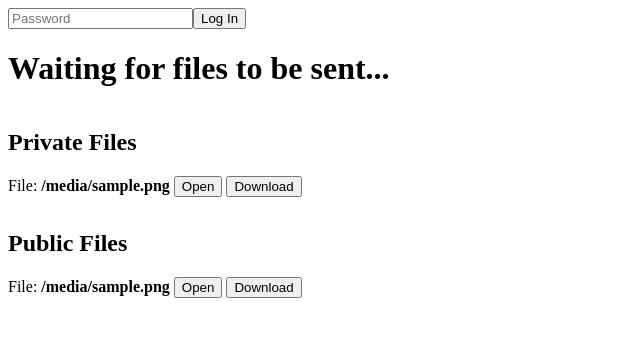
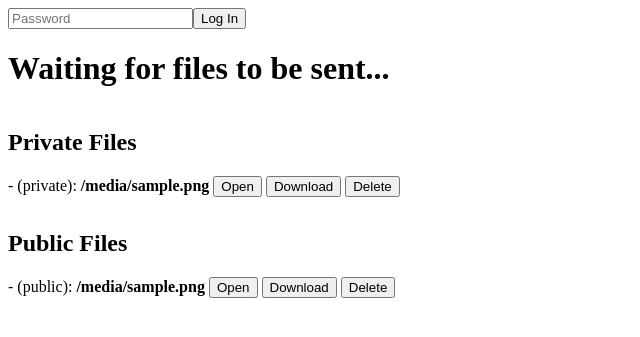
Before and after one commit to Thecnopapa/iainvisa, a Flask app: template templates/file_waiting.html in a window 1280 px wide. Shown: the top 337 px of the page, without its empty margins (0-640 px from the left). Run offline with Flask 3, Linux system fonts and the light colour scheme; the template is opened without the code that fills it: most values are stand-ins (such as "Sample title", 1, 10 or a date in 2020); parts of the project's set-up code (start-up, migrations or seed data) failed here and were passed over.

Commit message:
FTS rework

```diff
--- a/main.py
+++ b/main.py
@@ -1,7 +1,7 @@
 import os, sys, json, subprocess
 
 import flask
-from flask import Flask, redirect, render_template, send_from_directory, request, send_file
+from flask import Flask, redirect, render_template, send_from_directory, request, send_file, session, make_response
 from utils import *
 from werkzeug.utils import secure_filename
 from google.cloud import storage
@@ -10,7 +10,7 @@ from google.cloud import storage
 
 
 
-FETCH_SECRETS = bool(int(os.environ.get("FETCH_SECRETS", 1)))
+FETCH_SECRETS = bool(int(os.environ.get("FETCH_SECRETS", 0)))
 
 if FETCH_SECRETS:
     from google.cloud import secretmanager
@@ -37,20 +37,45 @@ if FETCH_SECRETS:
         print(" * Failed to load secrets")
         raise
 
+
+if os.environ.get("FLASK_KEY", None) is None:
+    with open(".secure/FLASK_KEY") as f:
+        os.environ["FLASK_KEY"] = f.read()
+
+if os.environ.get("FILE_SEND_KEY", None) is None:
+    with open(".secure/FILE_SEND_KEY") as f:
+        os.environ["FILE_SEND_KEY"] = f.read()
+
+
 storage_client = storage.Client(project="iainvisa")
 db = storage_client.bucket("iv_fts")
+runs_db = storage_client.bucket("iv_tensorboard")
 
 
 app = Flask(__name__)
-with open(".secure/FLASK_KEY") as f:
-    app.config["SECRET_KEY"] = f.read()
 
-app.config['UPLOAD_FOLDER'] = "uploads"
-app.config['PUBLIC_UPLOAD_FOLDER'] = "public_uploads"
+app.config["SECRET_KEY"] = os.environ["FLASK_KEY"]
+
+
+if os.path.exists("/fts"):
+    app.config["UPLOAD_FOLDER"] = "/fts/private"
+    app.config['PUBLIC_UPLOAD_FOLDER'] = "/fts/public"
+
+else:
+    app.config['UPLOAD_FOLDER'] = "uploads"
+    app.config['PUBLIC_UPLOAD_FOLDER'] = "public_uploads"
+
+
+if os.path.exists("/runs"):
+    app.config["RUNS_FOLDER"] = "/runs"
+
+else:
+    app.config["RUNS_FOLDER"] = "runs"
+
 os.makedirs(app.config['UPLOAD_FOLDER'], exist_ok=True)
 os.makedirs(app.config['PUBLIC_UPLOAD_FOLDER'], exist_ok=True)
-app.config['DOWNLOAD_FOLDER'] = "downloads"
-os.makedirs(app.config['DOWNLOAD_FOLDER'], exist_ok=True)
+os.makedirs(app.config['RUNS_FOLDER'], exist_ok=True)
+
 
 
 
@@ -70,6 +95,10 @@ os.makedirs(app.config['DOWNLOAD_FOLDER'], exist_ok=True)
 
 
 @app.route("/")
+def menu():
+    return render_template("menu.html")
+
+
 @app.route("/cv")
 @app.route("/portfolio/")
 @app.route("/portfolio/academic")
@@ -175,129 +204,177 @@ def bioiain_docs(path=None):
     return mod.html()
 
 
+
+
+
+@app.post("/files/login")
+def fts_login():
+    key = request.json.get("key", None)
+
+    resp = make_response("Key saved")
+    resp.set_cookie("key", key)
+    return resp
+
+
+
 @app.route("/files/")
-def redirect_to_await():
-    return redirect("/files/await/")
-@app.route("/files/await/")
 def await_files():
 
-    key = request.args.get('key', None)
-    with open(".secure/FILE_SEND_KEY") as f:
-        file_send_key = f.read()
+    key = request.cookies.get("key", None)
+
     DB_TIMEOUT = False
-    public_files = {
-        "fast": os.listdir(app.config['PUBLIC_UPLOAD_FOLDER'])
-    }
-    try:
-        public_files["slow"] = [b.name.split("/")[-1] for b in db.list_blobs(prefix="public/", include_folders_as_prefixes=False) if not b.name.endswith("/")]
-    except:
-        DB_TIMEOUT=True
+    public_files = os.listdir(app.config['PUBLIC_UPLOAD_FOLDER'])
 
-    if key == file_send_key and key is not None:
-        files = {
-            "fast": os.listdir(app.config['UPLOAD_FOLDER']),
-        }
-        try:
-            files["slow"] = [b.name.split("/")[-1] for b in db.list_blobs(prefix="private/", include_folders_as_prefixes=False) if not b.name.endswith("/")]
-        except:
-            DB_TIMEOUT = True
+    if key == os.environ["FILE_SEND_KEY"] and key is not None:
+        files = os.listdir(app.config['UPLOAD_FOLDER'])
         return render_template("file_waiting.html", request=request, files=files, public_files=public_files, DB_TIMEOUT=DB_TIMEOUT)
     else:
         return render_template("file_waiting.html", request=request, files=None, public_files=public_files, DB_TIMEOUT=DB_TIMEOUT)
 
 
-@app.route("/files/download/<fname>/")
-def download_file(fname=None):
+@app.route("/files/<folder>/<fname>/", methods=["GET", "POST"])
+def download_file(fname, folder):
+    key = request.cookies.get("key", None)
+    fname = secure_filename(fname)
+    folder = secure_filename(folder)
+
+    try:
+        if folder == "public":
+            return send_from_directory(app.config['PUBLIC_UPLOAD_FOLDER'], fname)
+        elif folder == "private":
+            if key == os.environ["FILE_SEND_KEY"] and key is not None:
+                return send_from_directory(app.config['UPLOAD_FOLDER'], fname)
+            else:
+                return render_template("login.html")
+        else:
+            return f"\n * [404] Folder not found: {folder}\n", 404
+    except:
+        return f"\n * [404] File not found: {folder}/{fname}\n", 404
 
 
-    with open(".secure/FILE_SEND_KEY") as f:
-        file_send_key = f.read()
 
-    print("Downloading file...")
+@app.route("/files/", methods=["DELETE"])
+def delete_file():
+    key = request.cookies.get("key", None)
+    if key == os.environ["FILE_SEND_KEY"] and key is not None:
+        fname = secure_filename(request.json.get("fname", None))
+        folder = secure_filename(request.json.get("folder", None))
+        if folder == "public":
+            os.remove(os.path.join(app.config['PUBLIC_UPLOAD_FOLDER'], fname))
+        elif folder == "private":
+            os.remove(os.path.join(app.config['UPLOAD_FOLDER'], fname))
 
-    key = request.args.get('key', None)
-
-    if key == file_send_key and key is not None:
-        try:
-            fname = secure_filename(fname)
-            fpath = os.path.join(app.config['UPLOAD_FOLDER'], fname)
-            return send_file(fpath)
-        except:
-            return f"\n * [404] File not found ({fname})", 404
+        return "\n * [200] File deleted.\n", 200
     else:
-        return render_template("login.html")
+        return f"\n * [403] INVALID KEY: {key}\n", 403
 
 
-@app.route("/files/download/public/<fname>/")
-def download_public_file(fname=None):
-
-    print("Downloading file...")
-    try:
-        fname = secure_filename(fname)
-        fpath = os.path.join(app.config['PUBLIC_UPLOAD_FOLDER'], fname)
-        return send_file(fpath)
-    except:
-        return f"\n * [404] File not found ({fname})", 404
+@app.route("/files/", methods=["PUT"])
+def upload_file():
+    req = request.get_json()
+    file= req.get("file", None)
+    print(file)
+    print(req)
+    return "\n * [200] File deleted.\n", 200
 
 
-@app.route("/storage/download/<fname>/")
-def download_file_storage(fname=None):
+@app.route("/runs/", methods=["GET", "DELETE", "PUT"])
+def update_run():
+
+    print(request.__dict__)
+    print(request.form)
+    print(request.headers)
+    boundary = bytes(request.headers.get("Content-Type").split(";")[1].split("=")[1].strip(), encoding="utf-8")
+    print("BOUNDARY:", boundary)
+    total_bytes = int(request.headers.get('content-length'))
+    remaining_bytes = total_bytes
+    chunk_size = 4080
+    reading_header = True
+    header_stream = b""
+    while reading_header and remaining_bytes > 0:
+
+        header_stream += request.stream.read(chunk_size)
+        remaining_bytes -= chunk_size
+        print(header_stream)
+        if boundary in header_stream:
+            sections = header_stream.split(boundary)
+            for section in raw:
+                section_is_data=False
+                section_is_json=False
+                if section == b"--":
+                    continue
+                if "file=" in section:
+                    section_is_data=True
+
+                elif "json=" in section:
+                    if section.endswith(b"--"):
+                        sections.append(section)
+                        header_stream = header_stream[:len(header_stream) - len(section) - len(boundary)]
+                print(section[:50])
+
+        reading_header = False
+
+    data = request.data.split(boundary)
+    for d in data:
+        if len(d) < 1000:
+            print(">", d, len(d))
+            print(json.dumps(str(d), indent=4))
+        else:
+            print(">...", len(d))
+
+    #key = request.json.get("key", None)
+    return ""
+
+    if key == os.environ["FILE_SEND_KEY"] and key is not None:
+        try:
+            folder = secure_filename(request.json.get("folder", None))
+            fname = secure_filename(request.json.get("fname", None))
+            run = secure_filename(request.json.get("run", None))
+            assert folder is not None
+            assert fname is not None
+            assert run is not None
+        except:
+            return f"\n * [404] File not found\n", 404
+
+        if request.method == "GET":
+            print(request.__dict__)
+            return send_from_directory(app.config['RUNS_FOLDER'], folder, run, fname)
+        elif request.method == "DELETE":
+            try:
+                os.remove(os.path.join(app.config['RUNS_FOLDER'], folder, run, fname))
+                return f"\n * [200] File deleted.\n", 200
+            except:
+                return f"\n * [500] File not deleted: {folder}/{run}/{fname}\n", 404
+
+        elif request.method == "PUT":
+            total_bytes = int(request.headers.get('content-length'))
+            if total_bytes <= 0:
+                return "\n * [406] Empty file provided\n", 406
+            elif total_bytes / 1000000 > 256:
+                return f"\n * [413] File too large (max 256 MB) provided: {total_bytes / 1000000:.2f} MB\n", 413
+            bytes_left = int(request.headers.get('content-length'))
+            chunk_size = 5120
+
+            path = os.path.join(app.config['RUNS_FOLDER'], folder, run, fname)
+            os.makedirs(os.path.dirname(path), exist_ok=True)
+            try:
+                with open(path, "wb") as f:
+                    while bytes_left > 0:
+                        chunk = request.stream.read(chunk_size)
+                        f.write(chunk)
+                        bytes_left -= len(chunk)
+                        if not FETCH_SECRETS:
+                            print(f"Uploading file... {(total_bytes - bytes_left) / total_bytes * 100:3.0f}%", end="\r")
+            except:
+                os.remove(path)
+                return f"\n * [500] File upload incomplete! ({(total_bytes - bytes_left) / total_bytes * 100:3.0f}% of {total_bytes / 1000000:.2f} MB)\n", 500
+
+        else:
+            return f"\n * [503] METHOD NOT VALID: {request.method}\n", 503
 
 
-    with open(".secure/FILE_SEND_KEY") as f:
-        file_send_key = f.read()
-
-    print("Downloading file...")
-
-    key = request.args.get('key', None)
-
-    if key == file_send_key and key is not None:
-        try:
-            fname = secure_filename(fname)
-            blob = db.blob(f"private/{fname}")
-            path = os.path.join(app.config['DOWNLOAD_FOLDER'], fname)
-            blob.download_to_file(open(path, "wb"))
-            return send_file(path, download_name=fname)
-        except:
-            return f"\n * [404] File not found ({fname})", 404
-    else:
-        return render_template("login.html")
-
-@app.route("/storage/download/public/<fname>/")
-def download_public_file_storage(fname=None):
-
-    print("Downloading file...")
-    try:
-        fname = secure_filename(fname)
-        blob = db.blob(f"public/{fname}")
-        path = os.path.join(app.config['DOWNLOAD_FOLDER'], fname)
-        blob.download_to_file(open(path, "wb"))
-        return send_file(path, download_name=fname)
-    except:
-        return f"\n * [404] File not found ({fname})", 404
-
-@app.post("/storage/delete")
-def delete_file_storage():
 
 
-    with open(".secure/FILE_SEND_KEY") as f:
-        file_send_key = f.read()
-
-    print("Deleting file...")
-
-    key = request.json.get('key', None)
-    public = request.json.get('public', False)
-    fname = secure_filename(request.json.get('fname', False))
-
-
-    if key == file_send_key and key is not None:
-        fname = secure_filename(fname)
-        if public:
-            blob = db.blob(f"public/{fname}")
-        else:
-            blob = db.blob(f"private/{fname}")
-        blob.delete()
-        return "\n * [200] File deleted!\n", 200
     else:
         return f"\n * [403] INVALID KEY: {key}\n", 403
 
@@ -310,19 +387,17 @@ def send_files():
 
     key = request.args.get('key', "")
 
-    with open(".secure/FILE_SEND_KEY") as f:
-        file_send_key = f.read()
+    print("KEY:", key)
+    if key == "":
+        key = None
 
-    print("KEY:", key)
-
-    if key == file_send_key and key != "":
+    if key == os.environ["FILE_SEND_KEY"] and key is not None:
         print(request.headers)
         fname = secure_filename(request.headers.get("fname", "upload.file"))
         if fname == "":
             fname="upload.file"
 
         public = int(request.headers.get('public', False))
-        store = int(request.headers.get('store', False))
 
         total_bytes = int(request.headers.get('content-length'))
         if total_bytes <= 0:
@@ -349,24 +424,10 @@ def send_files():
             os.remove(path)
             return f"\n * [500] File upload incomplete! ({(total_bytes-bytes_left)/total_bytes*100:3.0f}% of {total_bytes/1000000:.2f} MB)\n", 500
 
-        if store:
-            try:
-                bucket = "private"
-                if public:
-                    bucket = "public"
-                new_blob = db.blob(f"{bucket}/{fname}")
-                new_blob.upload_from_filename(path)
-                prefix="storage"
-                os.remove(path)
-            except:
-                os.remove(path)
-                return "\n * [504] Upload to cloud storage failed\n", 504
-        else:
-            prefix="files"
 
-        download_link = f"{request.host_url}/{prefix}/download/{fname}"
+        download_link = f"{request.host_url}files/private/{fname}"
         if public:
-            download_link = f"{request.host_url}/{prefix}/download/public/{fname}"
+            download_link = f"{request.host_url}files/public/{fname}"
         return f"\n * [200] File uploaded! ({(total_bytes-bytes_left)/total_bytes*100:3.0f}% of {total_bytes/1000000:.2f} MB)\n * Download from: {download_link}\n", 200
 
     else:
--- a/static/scripts/files.js
+++ b/static/scripts/files.js
@@ -3,83 +3,52 @@
 
 
 
-
-let PAGE_IDLE = false;
-
-
-async function reloadPage(){
-	if (PAGE_IDLE){
-		console.log("Reloading Page...");
-		window.location.reload();
-	}
-}
-
-
-
-async function goToFile(fname, download=false, publicfile=false, storage_type="fast"){
-	PAGE_IDLE = false;
+async function goToFile(fpath, method, button=undefined) {
 	let url = new URL(window.location.href);
-	let key = url.searchParams.get("key");
-	let prefix="files"
-	if (storage_type==="fast"){
-		prefix="files"
-	} else if (storage_type==="slow"){
-		prefix="storage"
-	}
-	if (download){
+	let folder = fpath.split("/")[0]
+	let fname = fpath.split("/")[1]
+	console.log(folder, fname)
+	if (method === "DOWNLOAD"){
 		const link = document.createElement("a");
-		if (publicfile){
-			link.href = "/"+prefix+"/download/public/" + fname +"?key=" + key;
-
-		} else{
-			link.href = "/"+prefix+"/download/" + fname +"?key=" + key;
-		}
+		link.href = `/files/${folder}/${fname}`
 		console.log(link.href);
 		link.download = fname;
 		link.click();
 
-	} else {
-		let u = undefined
-		if (publicfile){
-			u = "/"+prefix+"/download/public/" + fname +"?key=" + key;
+	} else if (method === "OPEN") {
+		let u = `/files/${folder}/${fname}`
+		console.log(u);
+		window.open(u, '_blank').focus();
 
+	} else if (method === "DELETE") {
+		let resp = fetch(`/files/`, {
+			method: "DELETE",
+			headers: { 'Content-Type': 'application/json' },
+			body: JSON.stringify({
+				fname: fname,
+				folder: folder,
+			})
+		}).then((response) => {
+			if (response.ok) {
+				button.style.backgroundColor = "lightgreen";
+				console.log(response);
+				window.location.reload();
+			} else {
+				console.log(response);
+				button.style.backgroundColor = "red";
+			}
 
-		} else {
-			u = "/"+prefix+"/download/" + fname +"?key=" + key;
-		}
-		//u = window.location.protocol+window.location.host + u;
-		console.log(u);
-
-		window.open(u, '_blank').focus();
+		})
 	}
-
-	PAGE_IDLE = true;
 }
 
-
-async function deleteFile(fname, publicfile=false){
-	let url = new URL(window.location.href);
-	let key = url.searchParams.get("key");
-	let resp = fetch(`/storage/delete`, {
+async function login(){
+	await fetch(`/files/login`, {
 		method: "POST",
-		headers: { 'Content-Type': 'application/json' },
+		headers: {"Content-Type": "application/json"},
 		body: JSON.stringify({
-			fname: fname,
-			public: publicfile,
-			key:key,
+			key:document.querySelector("#password").value
 		})
-	}).then((response) => {
-		console.log(response);
-		window.location.reload();
 	})
+	window.location.reload();
 }
-
-
-
-
-async function login(){
-	window.open(window.location.pathname + "?key=" + document.querySelector("#password").value, "_self");
-}
-
-
-//setTimeout(reloadPage, 10000);
--- a/templates/file_waiting.html
+++ b/templates/file_waiting.html
@@ -24,29 +24,21 @@
     {%  if files %}
         <h2>Private Files</h2>
 
-        {% for k, fs in files.items() %}
-            {% for file in fs %}
-            <span class="{{ k }}">File: <b>{{file}}</b>
-                <button class="file-button open" onclick="goToFile('{{ file }}', false, false, '{{ k }}')">Open</button>
-                <button class="file-button download" onclick="goToFile('{{ file }}', true, false, '{{ k }}')">Download</button>
-                {% if k == "slow" %}
-                <button class="file-button delete" onclick="deleteFile('{{ file }}', false)">Delete</button>
-                {% endif %}
+        {% for file in files %}
+            <span class="public file"> - (private):  <b>{{file}}</b>
+                <button class="file-button open" onclick="goToFile('private/{{ file }}', 'OPEN')">Open</button>
+                <button class="file-button download" onclick="goToFile('private/{{ file }}', 'DOWNLOAD')">Download</button>
+                <button class="file-button delete" onclick="goToFile('private/{{ file }}', 'DELETE', this)">Delete</button>
             </span>
-            {% endfor %}
         {% endfor %}
     {% endif %}
     <h2>Public Files</h2>
-    {% for k, pfs in public_files.items() %}
-        {% for file in pfs %}
-        <span class="{{ k }}">File: <b>{{file}}</b>
-            <button class="file-button open" onclick="goToFile('{{ file }}', false, true, '{{ k }}')">Open</button>
-            <button class="file-button download" onclick="goToFile('{{ file }}', true, true, '{{ k }}')">Download</button>
-            {% if k == "slow" %}
-            <button class="file-button delete" onclick="deleteFile('{{ file }}', true)">Delete</button>
-            {% endif %}
+    {% for file in public_files %}
+        <span class="public file"> - (public): <b>{{file}}</b>
+            <button class="file-button open" onclick="goToFile('public/{{ file }}', 'OPEN')">Open</button>
+            <button class="file-button download" onclick="goToFile('public/{{ file }}', 'DOWNLOAD')">Download</button>
+            <button class="file-button delete" onclick="goToFile('public/{{ file }}', 'DELETE', this)">Delete</button>
         </span>
-        {% endfor %}
     {% endfor %}
 
 
```
Also changed, not shown: templates/menu.html (added, +15 -0 lines).
